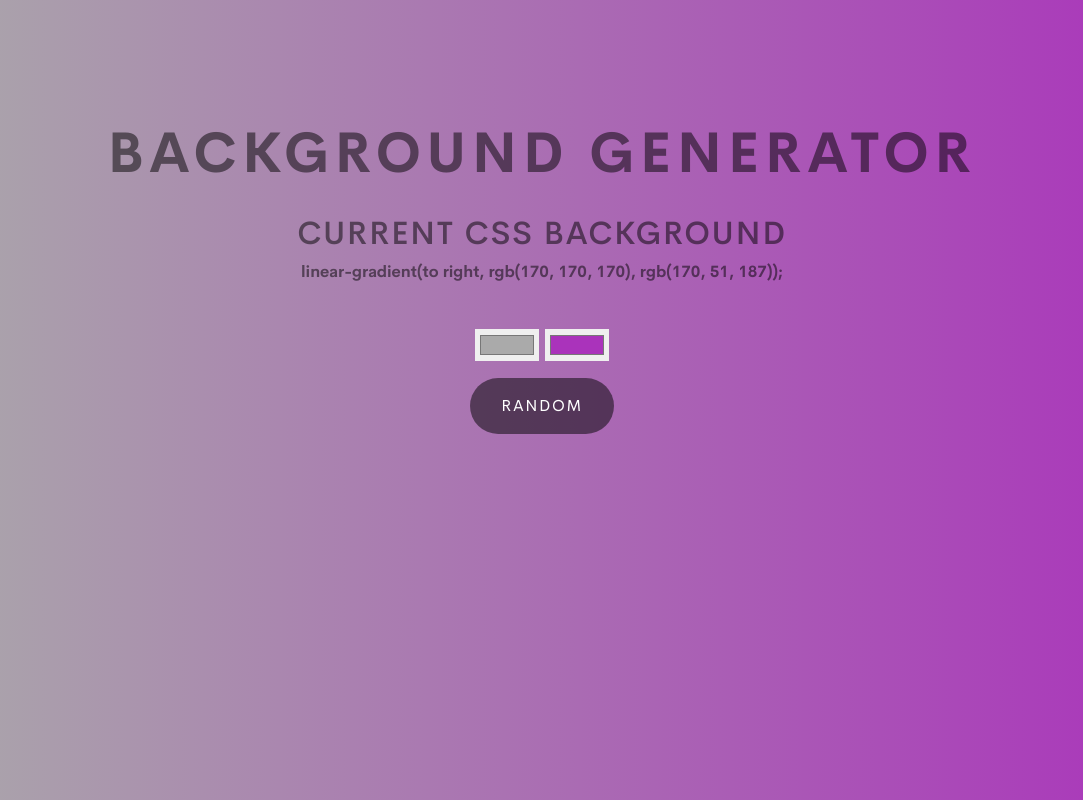
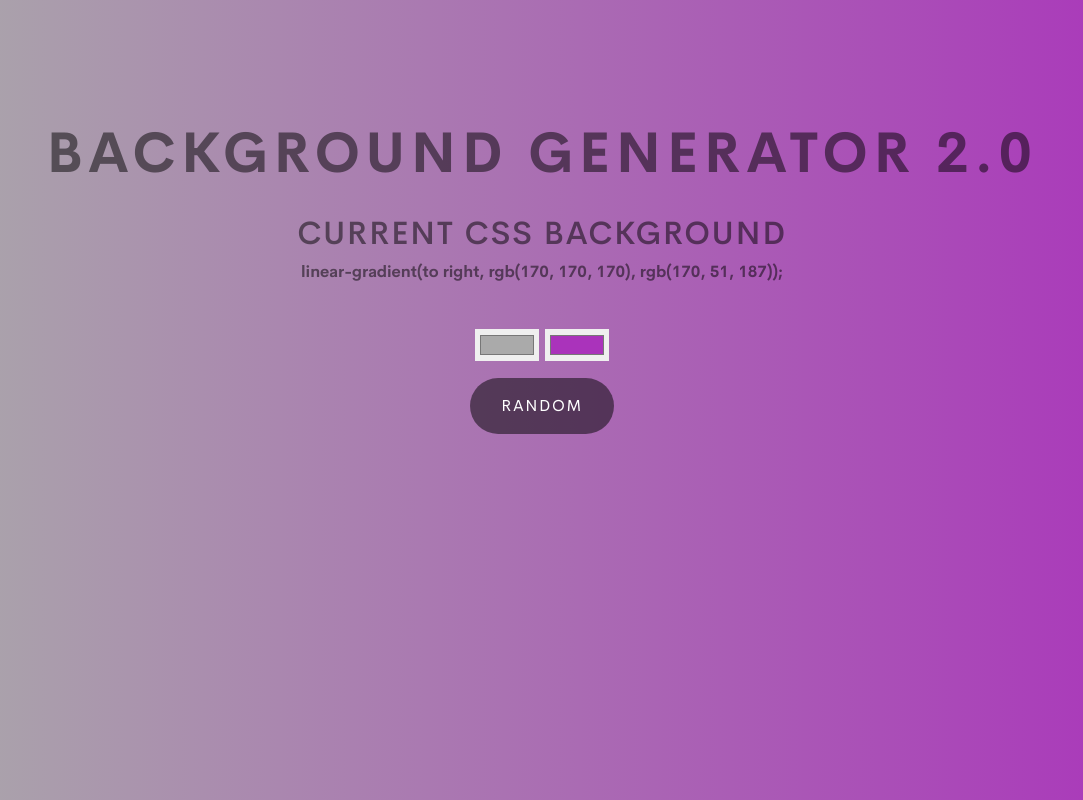
Before and after one commit to Brandolini/background-generator, a plain HTML site: page index.html in a window 1280 px wide. Shown: the whole page, without its empty margins (98-1181 px from the left). Drawn offline with nearby package versions, Linux system fonts and the light colour scheme.

Commit message:
changing text

```diff
--- a/index.html
+++ b/index.html
@@ -15,7 +15,7 @@
 <body id="bodyBackground">
   <div class="container">
 
-    <h1>Background Generator</h1>
+    <h1>Background Generator 2.0</h1>
     <h2>Current CSS Background</h2>
     <h3></h3>
     <input id="color1" type="color" name="color1" value="#aaaaaa">
```
